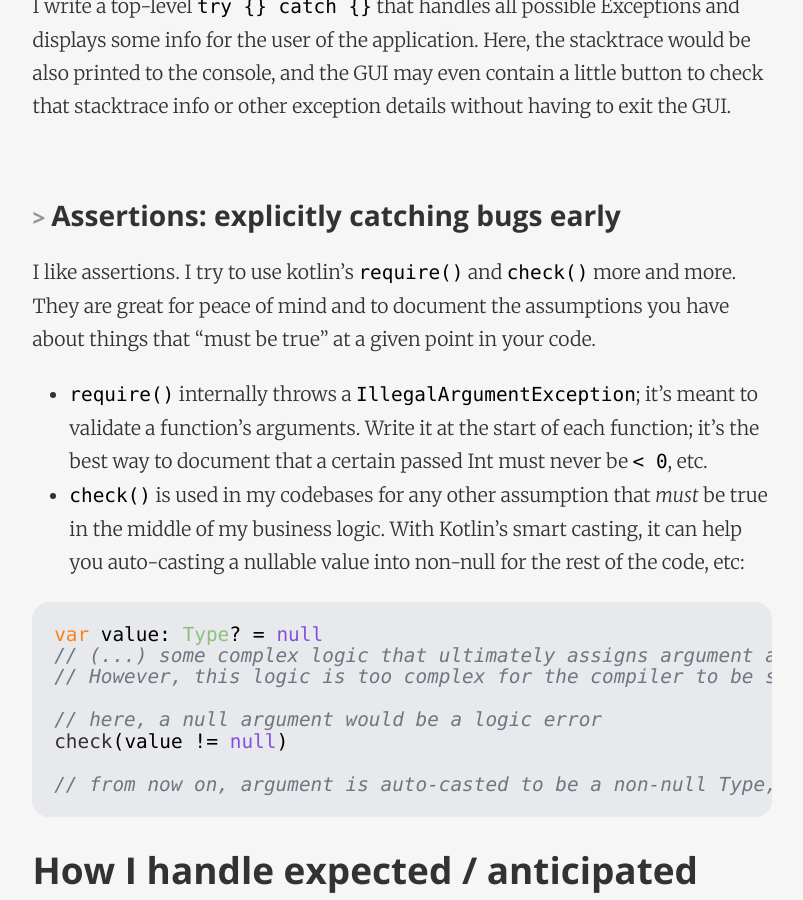
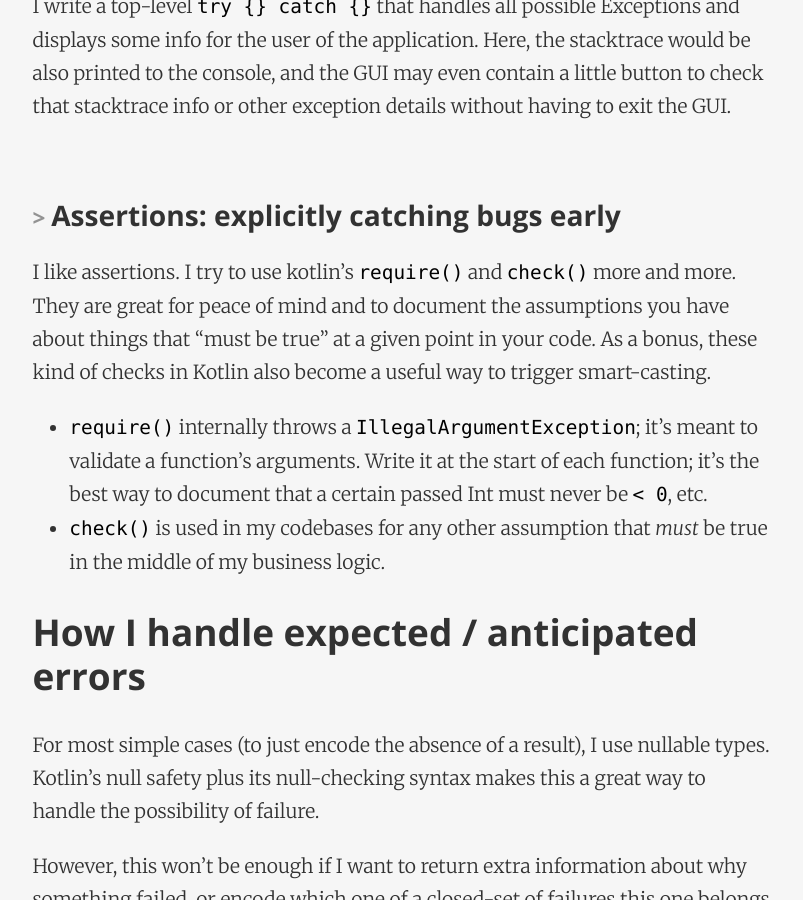
Before and after one commit to dcostap/personal-blog, a Jekyll site: the page built from _programming-notes/2023-11-01-error-handling-in-kotlin.md, in a window 1280 px wide and 900 px high, scrolled down 1306 px. Shown: the whole window, without its empty margins (238-1041 px from the left). Built offline with Jekyll 4.4.1, drawn with Linux system fonts in a browser that asks for light colours; nearby versions of some CDN libraries.

Commit message:
Update 2023-11-01-error-handling-in-kotlin.md

````diff
--- a/_programming-notes/2023-11-01-error-handling-in-kotlin.md
+++ b/_programming-notes/2023-11-01-error-handling-in-kotlin.md
@@ -24,20 +24,9 @@ Here, the stacktrace would be also printed to the console, and the GUI may even
 
 ## Assertions: explicitly catching bugs early
 
-I like assertions. I try to use kotlin's `require()` and `check()` more and more. They are great for peace of mind and to document the assumptions you have about things that "must be true" at a given point in your code.
+I like assertions. I try to use kotlin's `require()` and `check()` more and more. They are great for peace of mind and to document the assumptions you have about things that "must be true" at a given point in your code. As a bonus, these kind of checks in Kotlin also become a useful way to trigger smart-casting.
 - `require()` internally throws a `IllegalArgumentException`; it's meant to validate a function's arguments. Write it at the start of each function; it's the best way to document that a certain passed Int must never be `< 0`, etc.
-- `check()` is used in my codebases for any other assumption that _must_ be true in the middle of my business logic. With Kotlin's smart casting, it can help you auto-casting a nullable value into non-null for the rest of the code, etc:
-
-```kotlin
-var value: Type? = null
-// (...) some complex logic that ultimately assigns argument a non-null value.
-// However, this logic is too complex for the compiler to be sure that the value gets always assigned, so we have to init the variable with a null value.
-
-// here, a null argument would be a logic error
-check(value != null)
-
-// from now on, argument is auto-casted to be a non-null Type, no need for further null-checks
-```
+- `check()` is used in my codebases for any other assumption that _must_ be true in the middle of my business logic.
 
 # How I handle expected / anticipated errors
 
````
